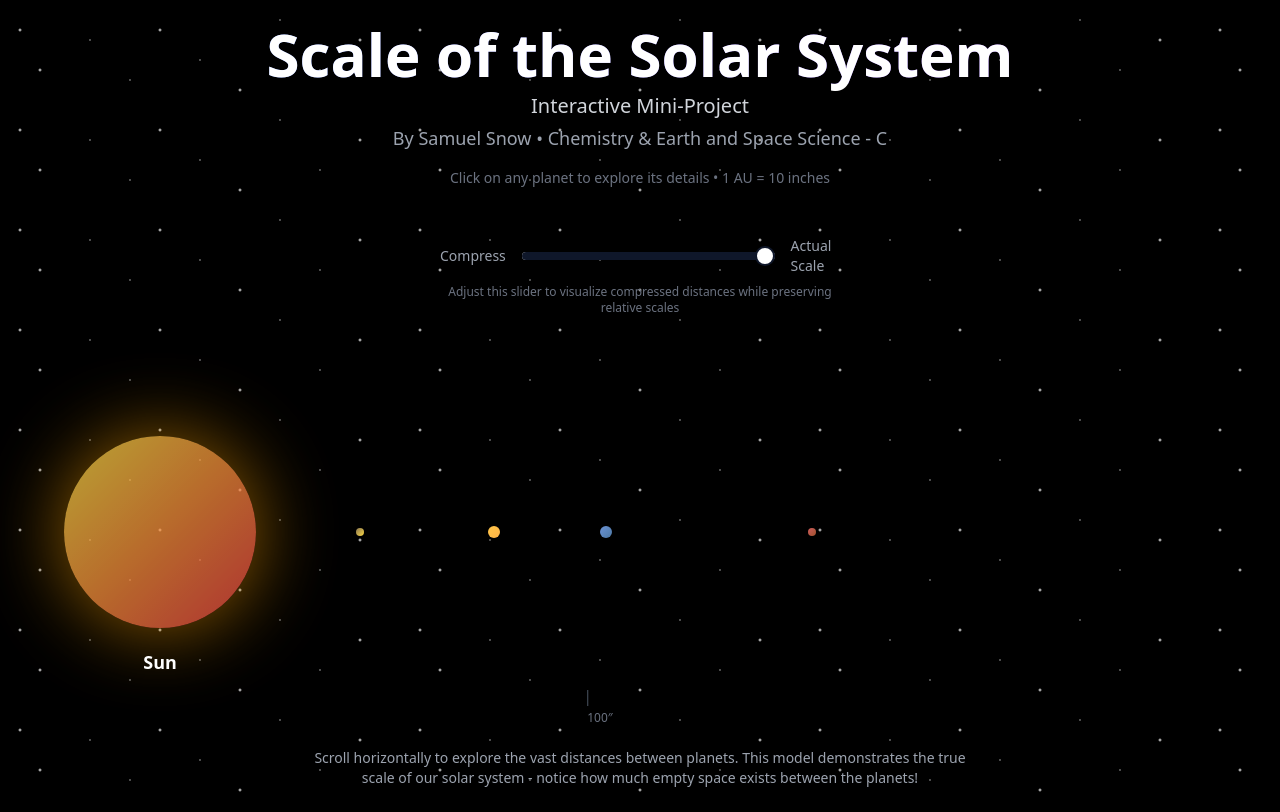
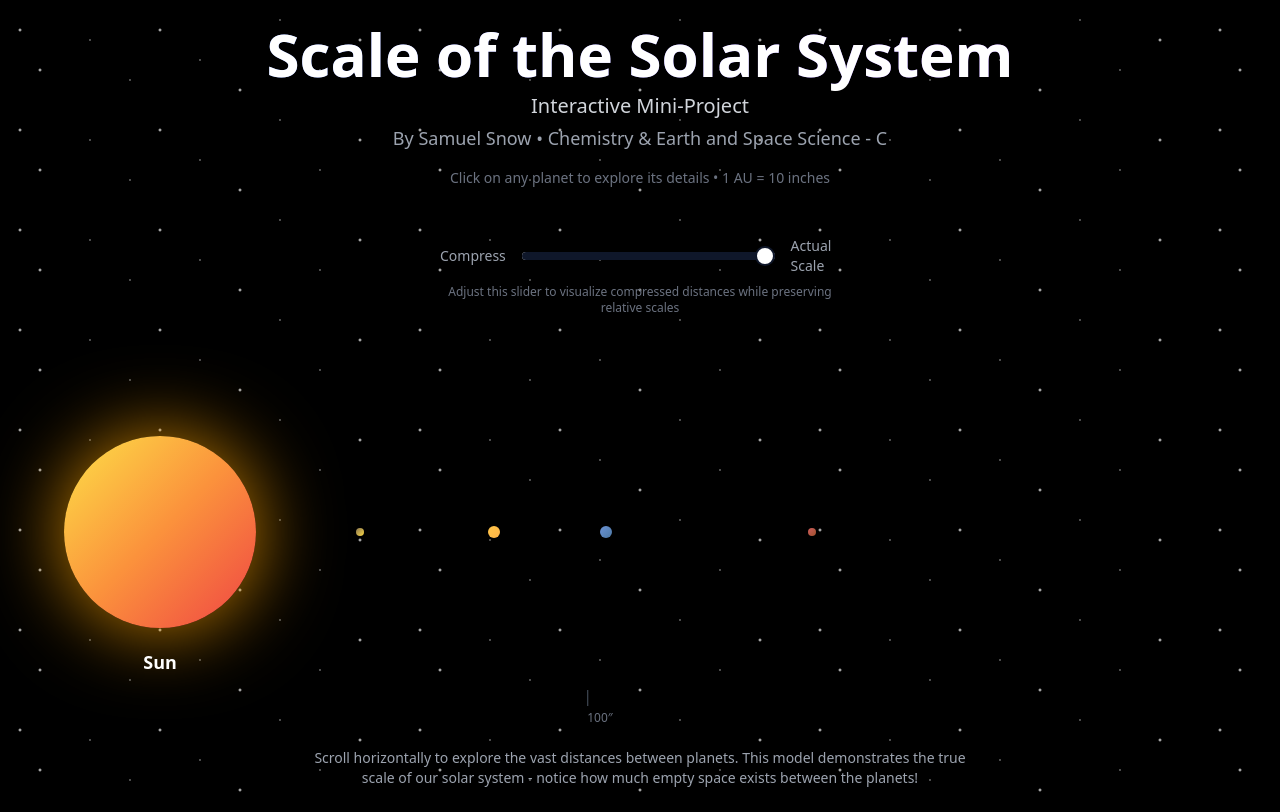
Before and after one commit to samsnow850/cosmic-scale-voyage, a React (Vite) app: page / in a window 1280 px wide. Built offline with nearby package versions, Linux system fonts and the light colour scheme.

Commit message:
Remove sun flash animation
Removes the flashing animation from the sun element.

```diff
--- a/src/pages/Index.tsx
+++ b/src/pages/Index.tsx
@@ -214,7 +214,7 @@ const Index = () => {
           {/* Sun */}
           <div className="absolute left-16 top-1/2 transform -translate-y-1/2 flex items-center justify-center">
             <div
-              className="w-48 h-48 rounded-full bg-gradient-to-br from-yellow-300 via-orange-400 to-red-500 shadow-2xl animate-pulse"
+              className="w-48 h-48 rounded-full bg-gradient-to-br from-yellow-300 via-orange-400 to-red-500 shadow-2xl"
               style={{
                 boxShadow: '0 0 80px rgba(255, 165, 0, 0.8)'
               }}
```
